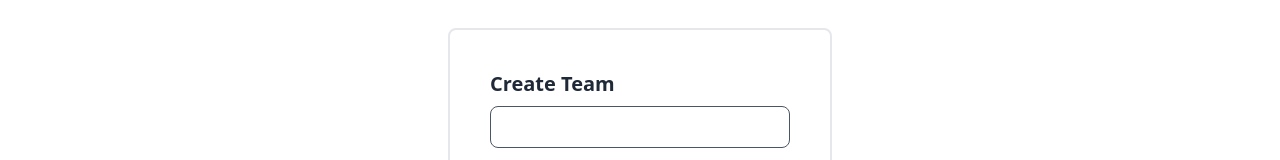
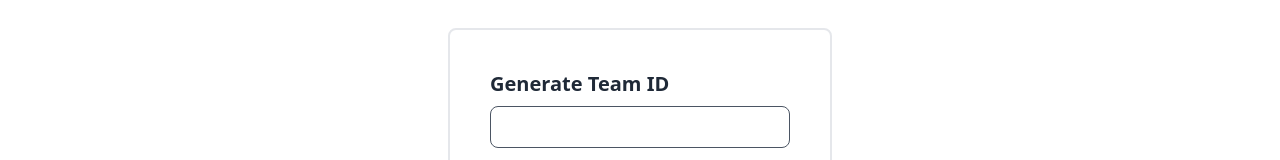
Before and after one commit to patrickiyiakimo/retro-manager, a React (Create React App) app: page /createteam in a window 1280 px wide. Shown: the part 180-340 px from the top of the page. Built offline with nearby package versions, Linux system fonts and the light colour scheme.

Commit message:
changed the create team text

```diff
--- a/src/pages/CreateTeam.tsx
+++ b/src/pages/CreateTeam.tsx
@@ -6,7 +6,7 @@ export default function CreateTeam() {
       <div className="flex items-center justify-center">
         <div className=" p-10 rounded-lg w-96 border-2 dark:border-gray-700">
           <form>
-            <label className="block text-xl font-bold pb-2 dark:text-white">Create Team</label>
+            <label className="block text-xl font-bold pb-2 dark:text-white">Generate Team ID</label>
             <input type="text" className="w-full rounded-lg dark:bg-gray-600 border-gray-600 " />
             <button className="bg-blue-700 text-white w-full hover:bg-blue-600 px-10 py-3 rounded-md mt-4 font-bold">Create</button>
           </form>
```
